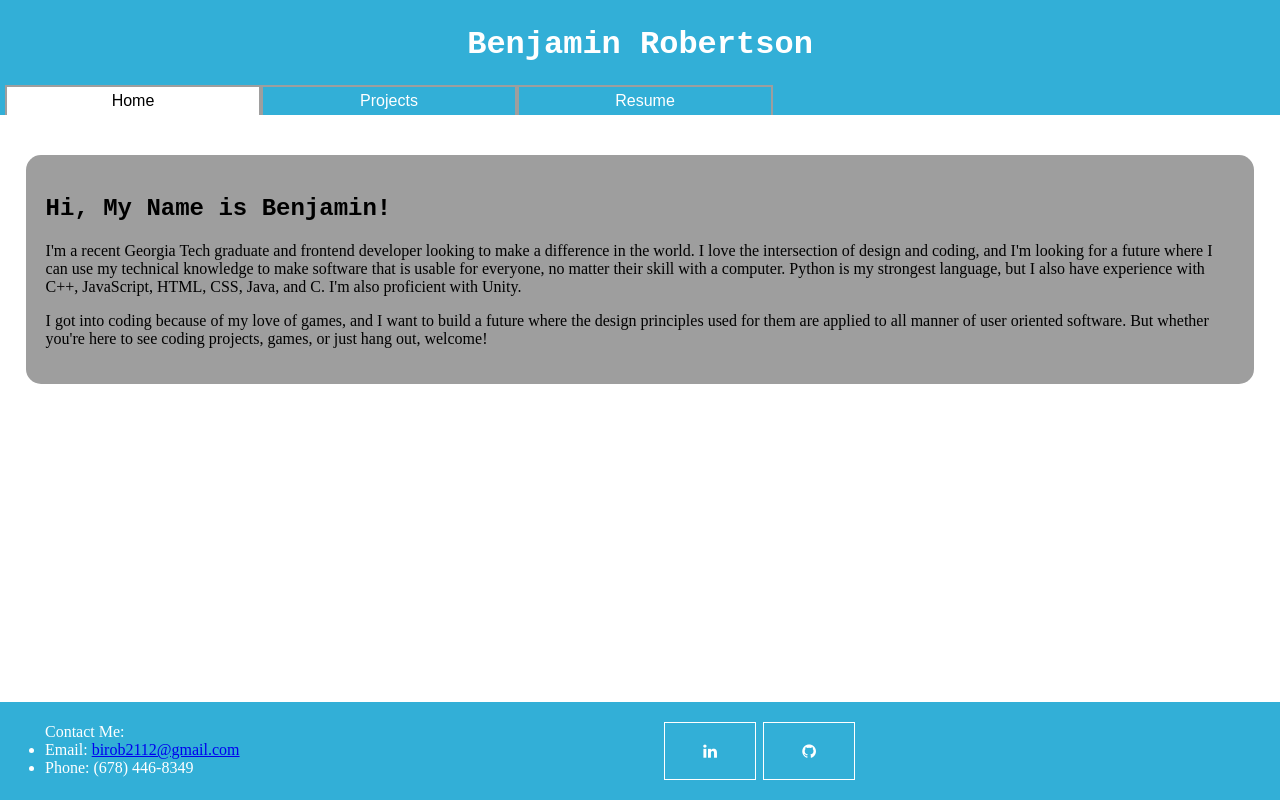
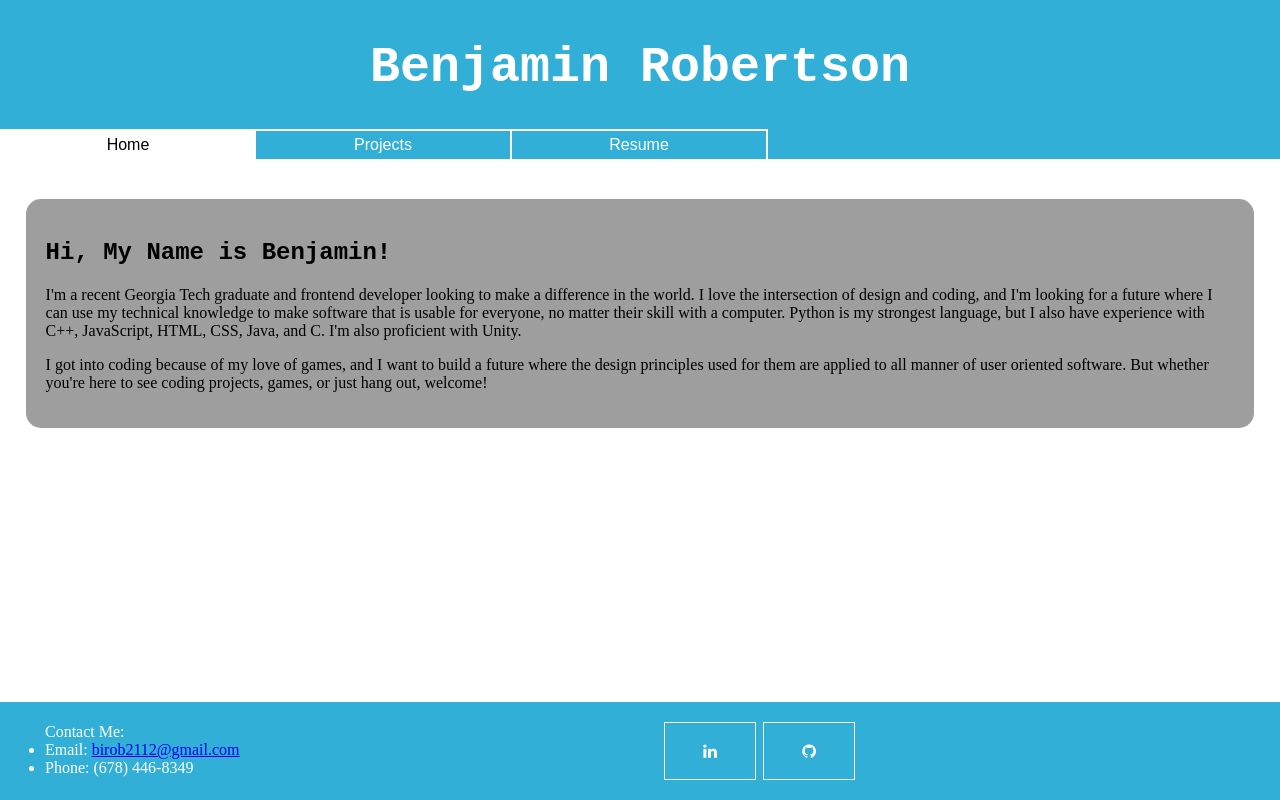
Before and after one commit to Isildur512/PortfolioTwo, a plain HTML site: page home.html in a window 1280 px wide. Drawn offline with Linux system fonts and the light colour scheme.

Commit message:
Resized page tabs to fit more neatly together. Fixed bugs that affected the "Home" tab

```diff
--- a/home.html
+++ b/home.html
@@ -12,7 +12,7 @@
       <h1 id="mainHeader">Benjamin Robertson</h1>
       <div id="navMenu">
         <a href="home.html">
-          <button id="current" class="pageTab" type="button">Home</button>
+          <button class="pageTab" id="firstCur" type="button">Home</button>
         </a>
         <a href="projects.html">
           <button class="pageTab" type="button">Projects</button>
--- a/styles.css
+++ b/styles.css
@@ -5,7 +5,7 @@ body {
 header {
   position: sticky;
   top: 0;
-  padding: 5px 5px;
+  padding-top: 5px;
   padding-bottom: 0px;
   background-color: rgb(50, 175, 215);
 }
@@ -17,6 +17,7 @@ h1 {
 #mainHeader {
   text-align: center;
   color: white;
+  font-size: 50px;
 }
 
 .pageTab {
@@ -27,12 +28,31 @@ h1 {
   min-width: 100px;
   flex: 1;
   border-style: solid;
-  border-color: rgb(158, 158, 158);
+  border-color: white;
   border-bottom: 0;
+  border-left: 0;
   padding-bottom: 5px;
   padding-top: 5px;
   color: white;
   transition-duration: 0.4s;
+}
+
+#first {
+  border-left: 2px solid white;
+}
+
+#firstCur {
+  border-left: 2px solid white;
+  background-color: white;
+  padding-bottom: 5px;
+  padding-top: 5px;
+  border-bottom: 0px;
+  color: black;
+  transition-duration: 0.4s;
+}
+
+#firstCur:hover {
+  background-color: rgb(158, 158, 158);
 }
 
 .pageTab:hover {
@@ -57,7 +77,6 @@ h1 {
 
 #current:hover {
   background-color: rgb(158, 158, 158);
-  border-color: black;
 }
 
 #homeBody {
```
Also changed, not shown: projects.html (+1 -1 lines), resume.html (+1 -1 lines), 1 other file.
